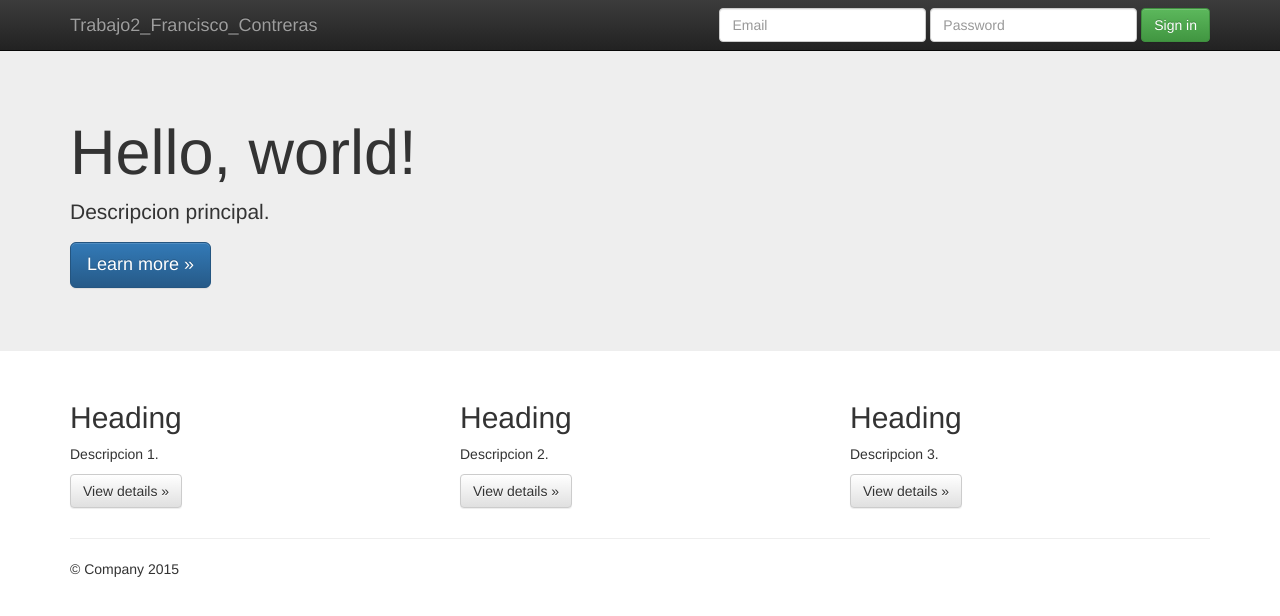
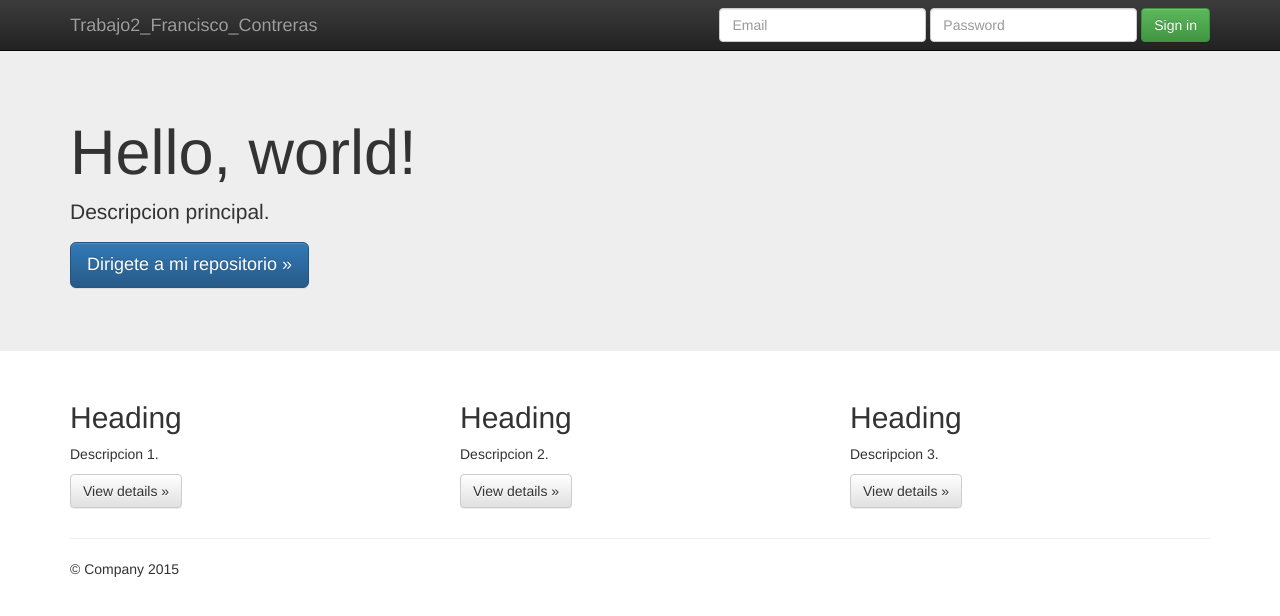
Before and after one commit to FranciscoAndresContrerasContreras/Trabajo2_Francisco_Contreras, a plain HTML site: page index.html in a window 1280 px wide. Drawn offline with nearby package versions, Linux system fonts and the light colour scheme.

Commit message:
Se modifica el boton principal en template

```diff
--- a/index.html
+++ b/index.html
@@ -57,7 +57,7 @@
       <div class="container">
         <h1>Hello, world!</h1>
         <p>Descripcion principal.</p>
-        <p><a class="btn btn-primary btn-lg" href="#" role="button">Learn more &raquo;</a></p>
+        <p><a class="btn btn-primary btn-lg" href="https://github.com/FranciscoAndresContrerasContreras/Trabajo2_Francisco_Contreras" role="button">Dirigete a mi repositorio &raquo;</a></p>
       </div>
     </div>
 
```
